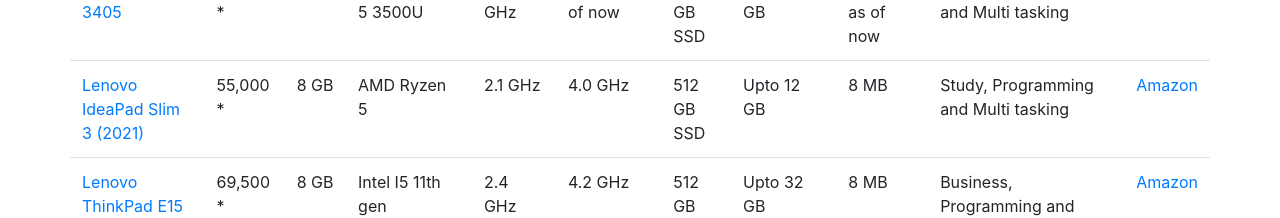
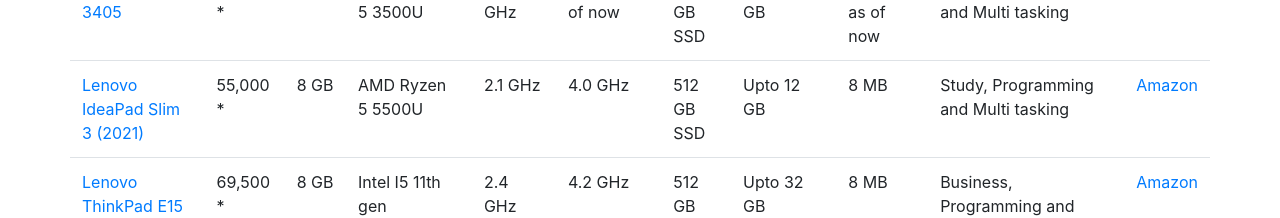
Before and after one commit to vibrant-dev/products101, a Nuxt app: page /laptops in a window 1280 px wide. Shown: the part 346-564 px from the top of the page. Built offline with nearby package versions, Linux system fonts and the light colour scheme.

Commit message:
feat: updated processor based on request

```diff
--- a/pages/laptops.vue
+++ b/pages/laptops.vue
@@ -108,7 +108,7 @@
           title: "Lenovo IdeaPad Slim 3 (2021)",
           price: "55,000 *",
           ram: "8 GB",
-          processor: "AMD Ryzen 5",
+          processor: "AMD Ryzen 5 5500U",
           clock_speed: "2.1 GHz",
           clock_speed_turbo_boost: "4.0 GHz",
           hard_disk_size: "512 GB SSD",
```
